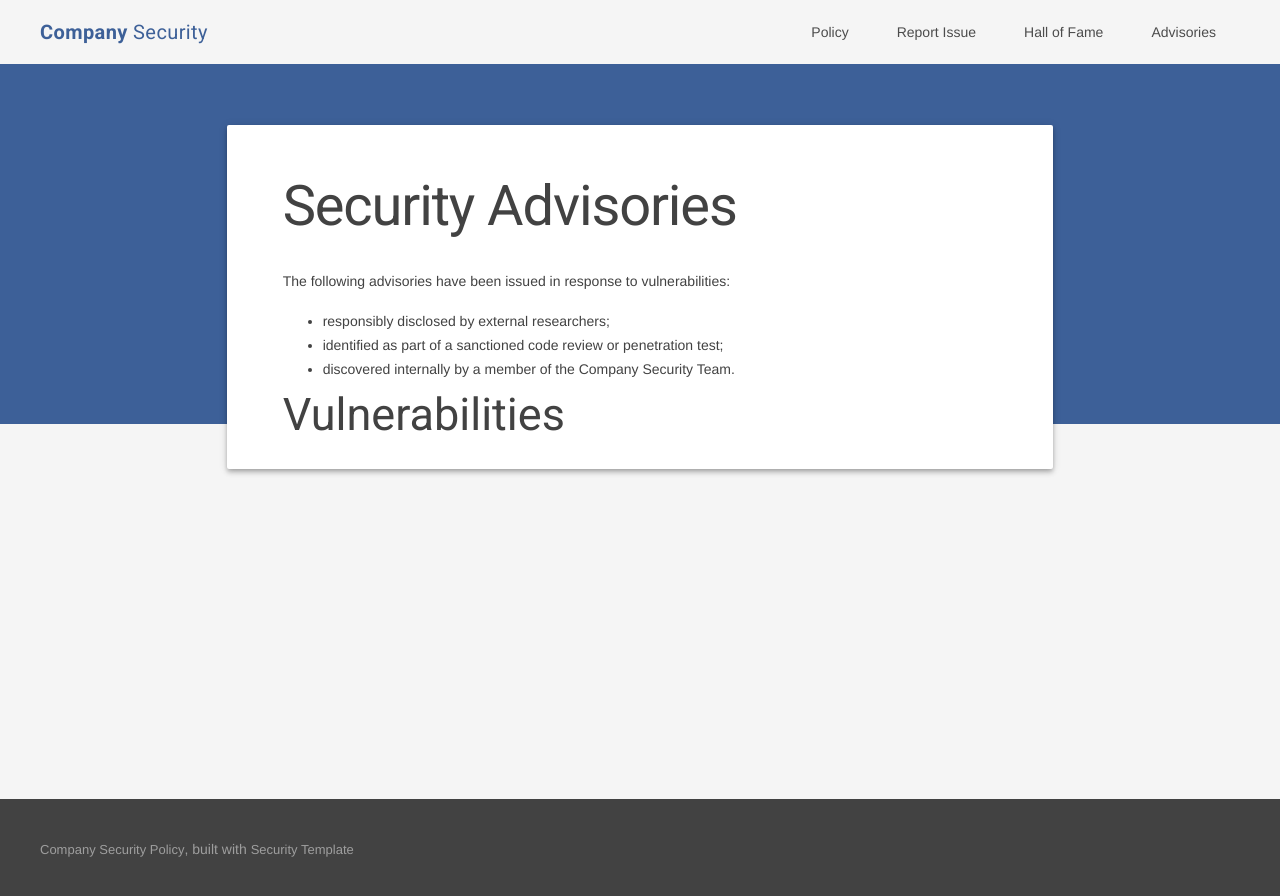
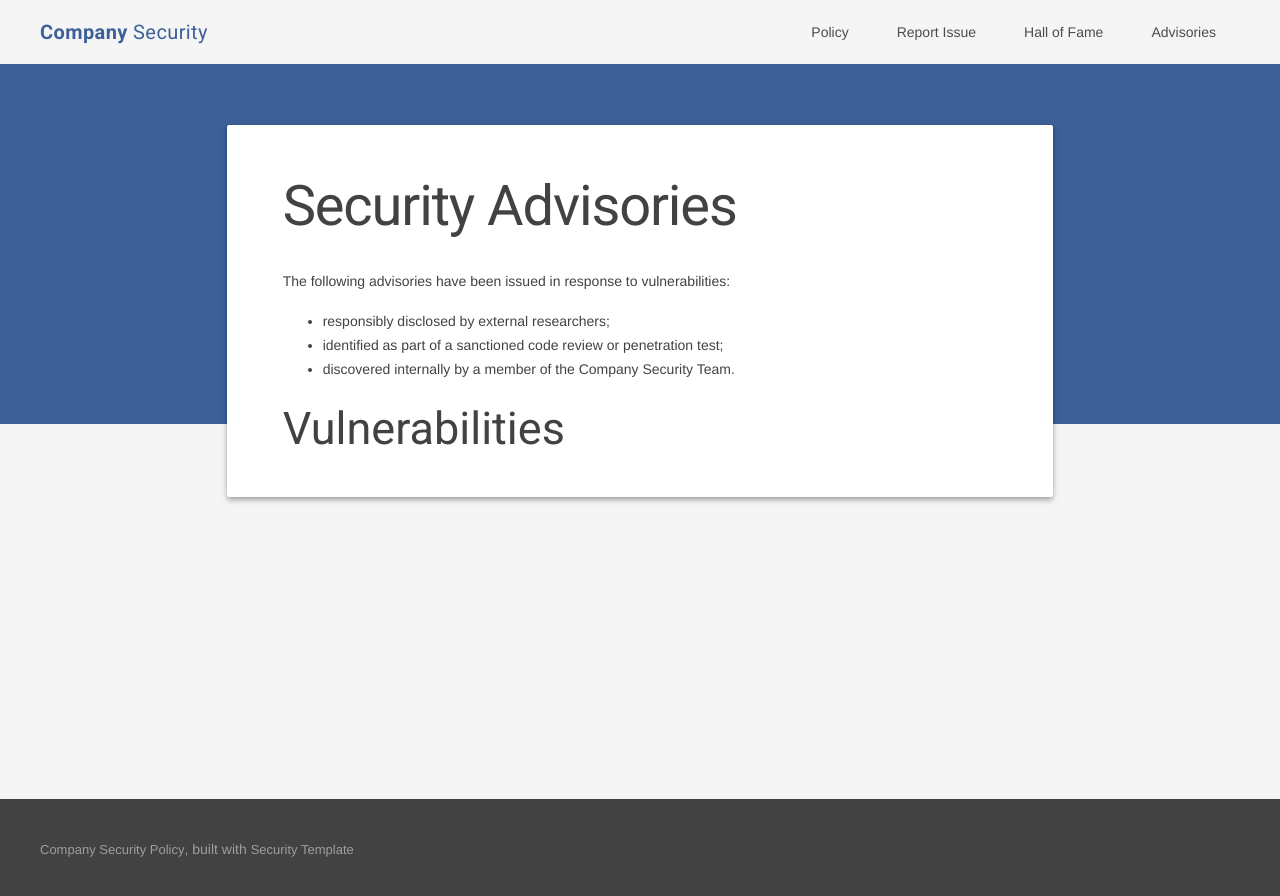
Before and after one commit to EdOverflow/security-template, a Jekyll site: the page built from advisories.md, in a window 1280 px wide. Shown: the top 896 px of the page. Built offline with Jekyll 4.4.1, drawn with Linux system fonts in a browser that asks for light colours.

Commit message:
Tweak line height CSS

```diff
--- a/assets/css/styles.css
+++ b/assets/css/styles.css
@@ -66,10 +66,6 @@ h3 {
   line-height: 15px !important;
 }
 
-h2 {
-  line-height: 20px !important;
-}
-
 table {
     border-spacing: 5px;
     border-collapse: separate;
```
